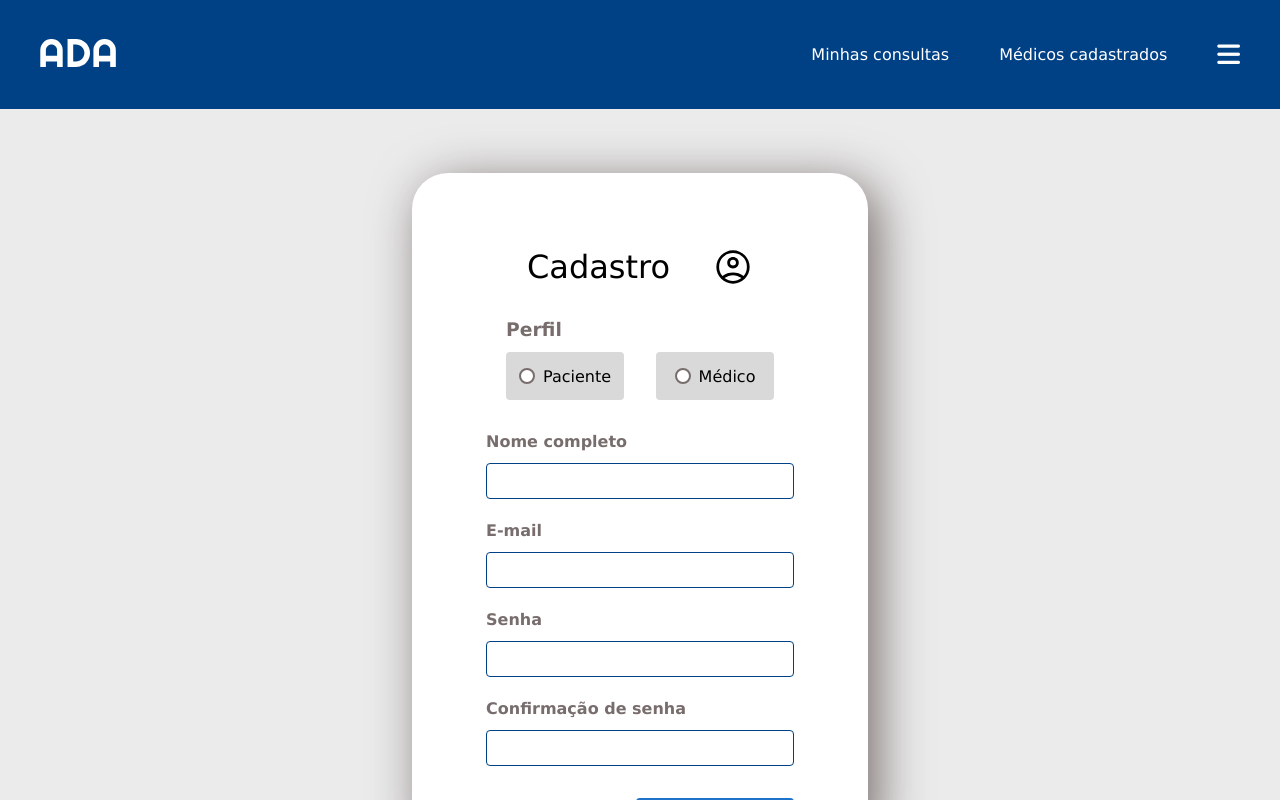
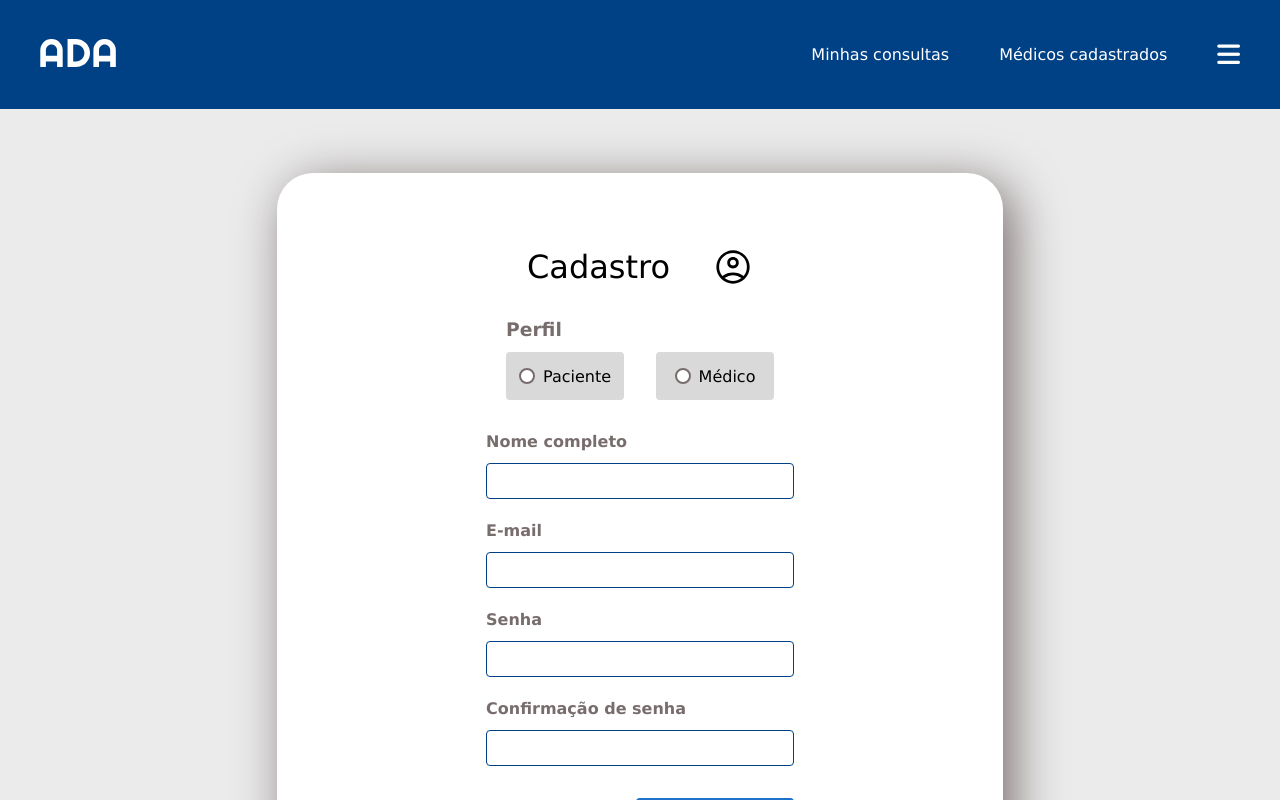
Before and after one commit to xxwelldone/ADA-APPOINTMENT, an Angular app: page /register in a window 1280 px wide. Shown: the top 800 px of the page. Built offline with nearby package versions, Linux system fonts and the light colour scheme.

Commit message:
Fixes bg

```diff
--- a/src/app/pages/register/register.component.css
+++ b/src/app/pages/register/register.component.css
@@ -118,11 +118,10 @@
     background-color: var(--bg);
     display: flex;
     justify-content: center;
-    height: 100vh;
   }
   .register {
-    max-width: 726px;
-    max-height: 726px;
+    width: 726px;
+    height: 726px;
     padding: 74px;
     border-radius: 36px;
     box-shadow: 10px 10px 50px var(--gray-dark);
--- a/src/app/pages/schedule/schedule.component.css
+++ b/src/app/pages/schedule/schedule.component.css
@@ -72,10 +72,8 @@
     opacity: 0.9;
 } */
 
-
 .schedule-container {
   padding: 20px;
-    height: calc(100vh - 109px);
   background-color: #ebebeb;
 }
 
@@ -128,7 +126,8 @@
   gap: 8px;
 }
 
-  .select-input, .date-input {
+.select-input,
+.date-input {
   padding: 10px;
   border: 1px solid #004186;
   border-radius: 4px;
```
Lines whose indentation alone changed are shown as unchanged.
